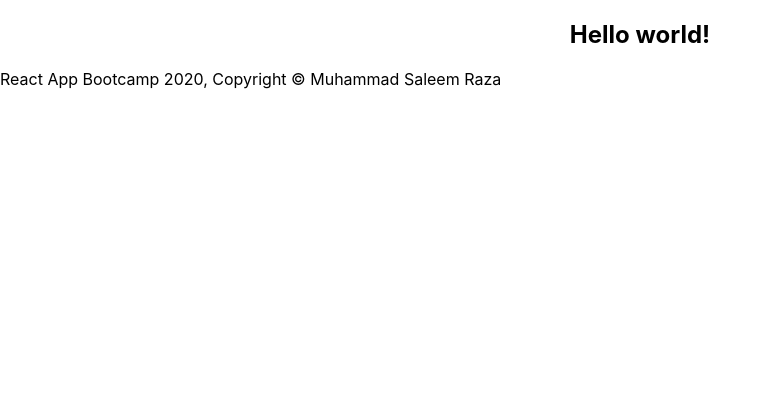
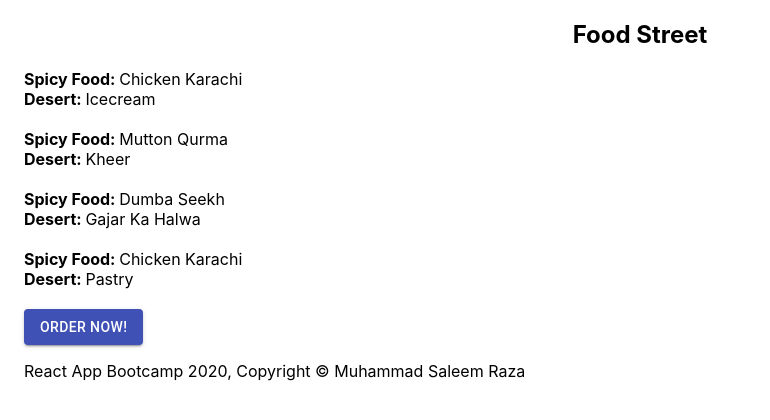
Before and after one commit to saleempirwani/msr-bootcamp-2020, a React (Create React App) app: page / in a window 1280 px wide. Shown: the top 420 px of the page, without its empty margins (0-770 px from the left). Built offline with nearby package versions, Linux system fonts and the light colour scheme.

Commit message:
session 3

```diff
--- a/package.json
+++ b/package.json
@@ -3,6 +3,7 @@
   "version": "0.1.0",
   "private": true,
   "dependencies": {
+    "@material-ui/core": "^4.10.1",
     "@testing-library/jest-dom": "^4.2.4",
     "@testing-library/react": "^9.5.0",
     "@testing-library/user-event": "^7.2.1",
--- a/src/App.js
+++ b/src/App.js
@@ -1,18 +1,32 @@
 import React from 'react';
-// import logo from './logo.svg';
+import { Button, Container } from '@material-ui/core';
 import './App.css';
+import Food from './component/Food'
 
 function App() {
   return (
-    <div>
+    <Container maxWidth="lg">
+
       <div className="App">
-        <h2>Hello world!</h2>
+        <h2>Food Street</h2>
       </div>
 
-      <footer>
-        <p>React App Bootcamp 2020, Copyright &copy; Muhammad Saleem Raza</p>
-      </footer>
-    </div>
+      <Food spicyItem="Chicken Karachi"  desertItem="Icecream"/>
+      <Food spicyItem="Mutton Qurma"  desertItem="Kheer"/>
+      <Food spicyItem="Dumba Seekh"  desertItem="Gajar Ka Halwa"/>
+      <Food spicyItem="Chicken Karachi"  desertItem="Pastry"/>
+
+      <Button variant="contained" color="primary">
+          Order Now!
+        </Button>
+
+      <div>
+        <footer>
+          <p>React App Bootcamp 2020, Copyright &copy; Muhammad Saleem Raza</p>
+        </footer>
+      </div>
+
+    </Container>
   );
 }
 
--- /dev/null
+++ b/src/component/Food.js
@@ -0,0 +1,12 @@
+import React from 'react'
+
+function Food(props){
+    return(
+        <div>
+           <b>Spicy Food: </b> { props.spicyItem } <br/>
+           <b>Desert: </b>{ props.desertItem } <br/><br/>
+        </div>
+    )
+}
+
+export default Food
```
Also changed, not shown: 1 other file (tests, documents, lock files or other folders).
